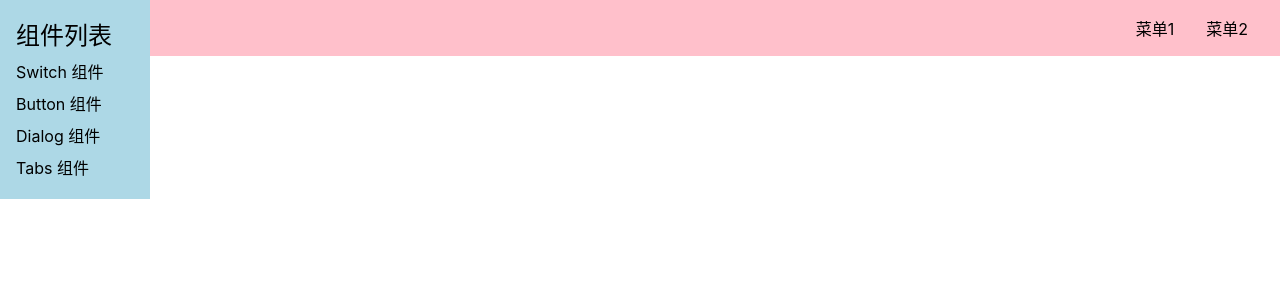
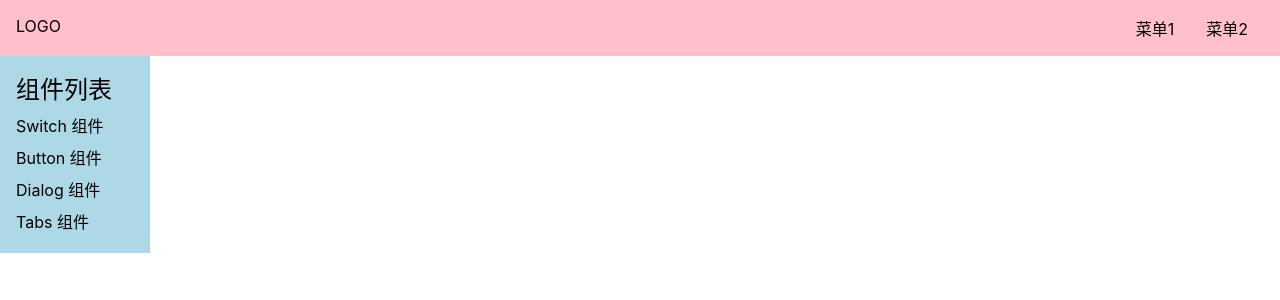
Before and after one commit to linkzhangithub/link-ui-1, a Vue app: page /#/doc in a window 1280 px wide. Shown: the top 300 px of the page. Built offline with nearby package versions, Linux system fonts and the light colour scheme.

Commit message:
调节 topnav 和 aside 的位置

```diff
--- a/src/components/Topnav.vue
+++ b/src/components/Topnav.vue
@@ -15,6 +15,8 @@ export default {};
   background: pink;
   display: flex;
   padding: 16px;
+  position: relative;
+  z-index: 10;
   > .logo {
     max-width: 6em;
     margin-right: auto;
--- a/src/views/Doc.vue
+++ b/src/views/Doc.vue
@@ -37,6 +37,7 @@ aside {
   position: fixed;
   top: 0;
   left: 0;
+  padding-top: 70px;
   > h2 {
     margin-bottom: 4px;
   }
```
